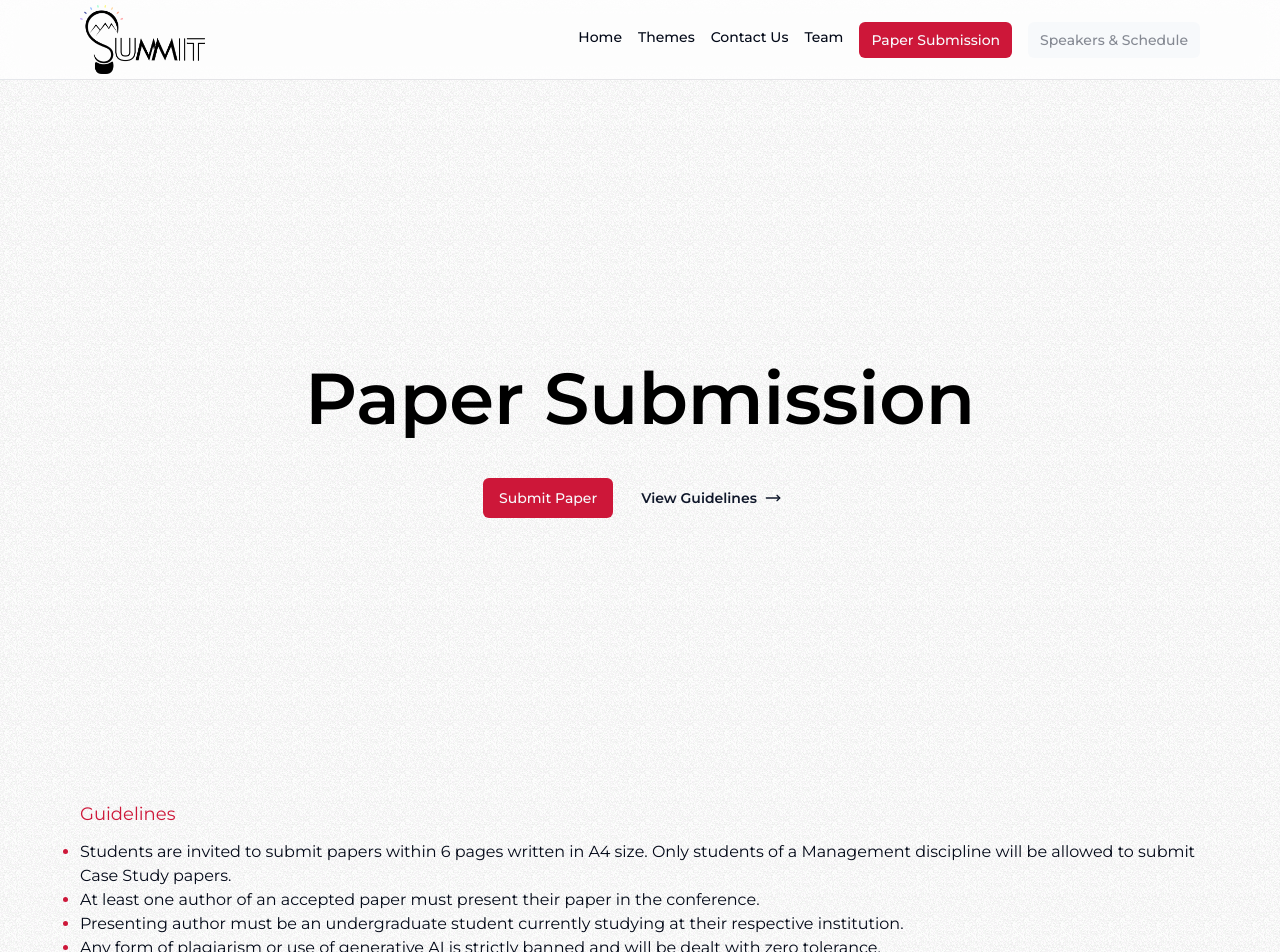
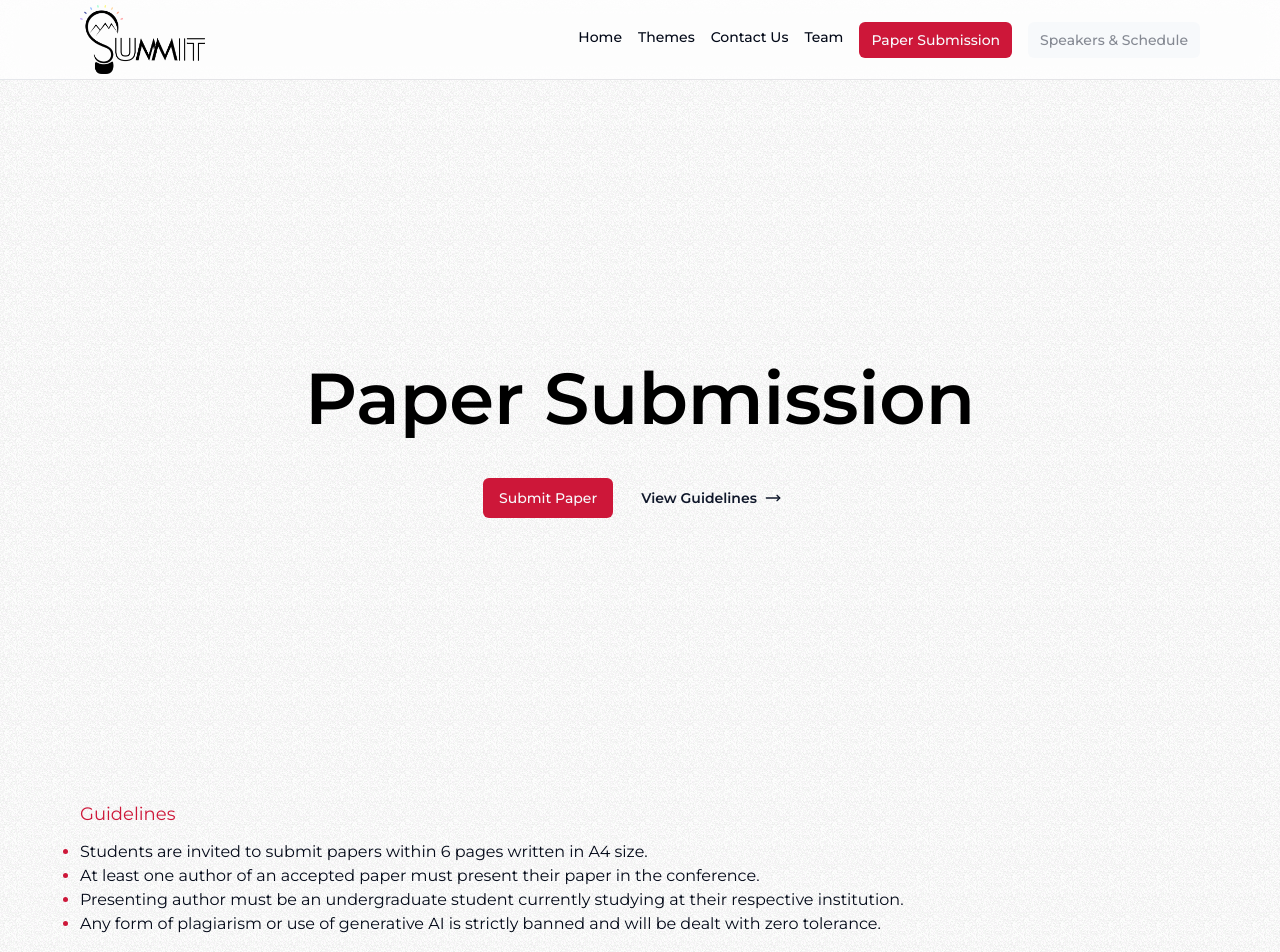
Before and after one commit to Narayana212/event-conf, a Next.js app: page /paper in a window 1280 px wide. Shown: the top 952 px of the page. Built offline with nearby package versions, Linux system fonts and the light colour scheme.

Commit message:
Update paper.js

```diff
--- a/content/paper.js
+++ b/content/paper.js
@@ -1,5 +1,5 @@
 const conferenceGuidelines = [
-    { id: 1, point: "Students are invited to submit papers within 6 pages written in A4 size. Only students of a Management discipline will be allowed to submit Case Study papers." },
+    { id: 1, point: "Students are invited to submit papers within 6 pages written in A4 size." },
     { id: 2, point: "At least one author of an accepted paper must present their paper in the conference." },
     { id: 3, point: "Presenting author must be an undergraduate student currently studying at their respective institution." },
     { id: 4, point: "Any form of plagiarism or use of generative AI is strictly banned and will be dealt with zero tolerance." },
```
